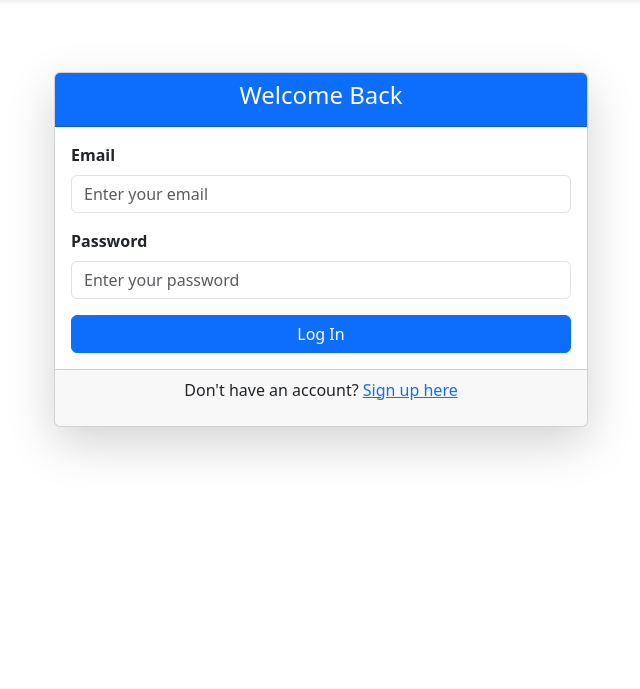
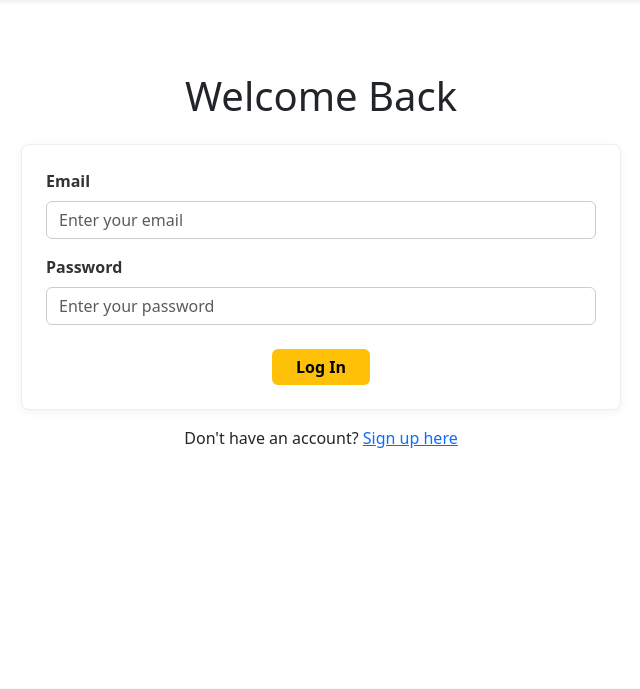
Before and after one commit to jconn5803/golf-by-numbers, a Flask app: page /login in a window 1280 px wide. Shown: the part 56-745 px from the top of the page, without its empty margins (319-959 px from the left). Run offline with Flask 3, Linux system fonts and the light colour scheme.

Commit message:
Style change to login/ register form

```diff
--- /dev/null
+++ b/static/css/login.css
@@ -0,0 +1,37 @@
+.custom-form {
+    background-color: #fff;
+    border: 1px solid #eee;
+    border-radius: 8px;
+    box-shadow: 0 2px 10px rgba(0,0,0,0.05);
+  }
+
+  /* Label styling */
+  .custom-form-label {
+    font-weight: 600;
+    color: #333;
+  }
+
+  /* Form fields */
+  .custom-form-input {
+    border: 1px solid #ccc;
+    border-radius: 6px;
+    transition: border-color 0.2s, box-shadow 0.2s;
+  }
+  .custom-form-input:focus {
+    border-color: #ffc107;
+    box-shadow: 0 0 0 0.2rem rgba(255,193,7,0.25);
+  }
+
+  /* CTA button for “Log In” */
+  .btn.btn-cta {
+    background-color: #ffc107;
+    color: #000;
+    font-weight: 600;
+    border: none;
+    border-radius: 6px;
+    transition: background-color 0.2s, color 0.2s;
+  }
+  .btn.btn-cta:hover {
+    background-color: #e0a800;
+    color: #fff;
+  }
--- a/templates/login.html
+++ b/templates/login.html
@@ -2,39 +2,65 @@
 
 {% block title %}Login - Golf By Numbers{% endblock %}
 
+{% block extra_css %}
+  <!-- If you have page-specific CSS, include it here -->
+  <link rel="stylesheet" href="{{ url_for('static', filename='css/login.css') }}">
+{% endblock %}
+
 {% block content %}
 <div class="container mt-5">
-    <div class="row justify-content-center">
-        <div class="col-md-6">
-            <div class="card shadow-lg rounded">
-                <div class="card-header bg-primary text-white text-center">
-                    <h4>Welcome Back</h4>
-                </div>
-                <div class="card-body">
-                    <form method="POST" action="{{ url_for('login') }}">
+  <h1 class="text-center mb-4">Welcome Back</h1>
+
+  <!-- Custom form wrapper with box styling -->
+  <form
+    method="POST"
+    action="{{ url_for('login') }}"
+    class="custom-form p-4 mx-auto"
+    style="max-width: 600px;"
+  >
     <!-- Email -->
     <div class="mb-3">
-                            <label for="email" class="form-label fw-bold">Email</label>
-                            <input type="email" name="email" id="email" class="form-control" required placeholder="Enter your email">
+      <label for="email" class="form-label custom-form-label">Email</label>
+      <input
+        type="email"
+        name="email"
+        id="email"
+        class="form-control custom-form-input"
+        required
+        placeholder="Enter your email"
+      >
     </div>
 
     <!-- Password -->
-                        <div class="mb-3">
-                            <label for="password" class="form-label fw-bold">Password</label>
-                            <input type="password" name="password" id="password" class="form-control" required placeholder="Enter your password">
+    <div class="mb-4">
+      <label for="password" class="form-label custom-form-label">Password</label>
+      <input
+        type="password"
+        name="password"
+        id="password"
+        class="form-control custom-form-input"
+        required
+        placeholder="Enter your password"
+      >
     </div>
 
     <!-- Submit Button -->
-                        <div class="d-grid">
-                            <button type="submit" class="btn btn-primary">Log In</button>
+    <div class="text-center">
+      <button
+        type="submit"
+        class="btn btn-cta px-4"
+      >
+        Log In
+      </button>
     </div>
   </form>
-                </div>
-                <div class="card-footer text-center">
-                    <p>Don't have an account? <a href="{{ url_for('register') }}">Sign up here</a></p>
-                </div>
-            </div>
-        </div>
+
+  <!-- Footer Text -->
+  <div class="text-center mt-3">
+    <p>
+      Don't have an account?
+      <a href="{{ url_for('register') }}">Sign up here</a>
+    </p>
   </div>
 </div>
 {% endblock %}
```
Also changed, not shown: static/css/register.css (added, +39 -0 lines), templates/register.html (+36 -27 lines). Lines whose indentation alone changed are shown as unchanged.
